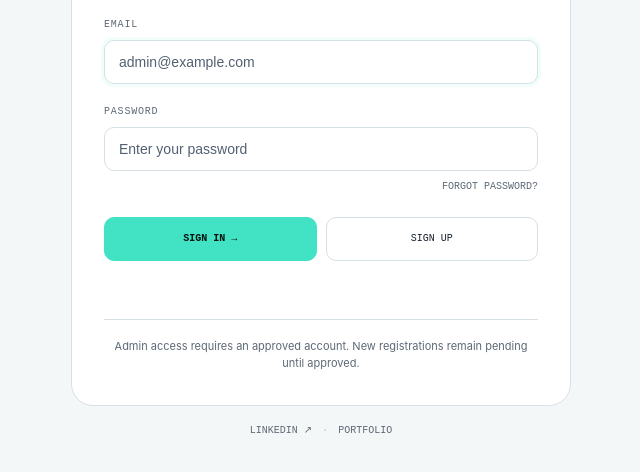
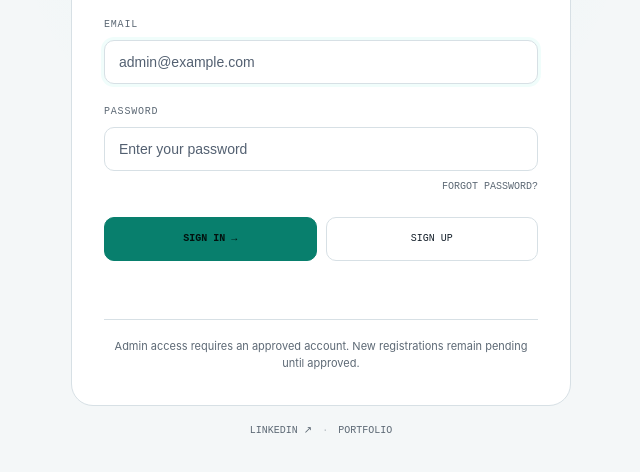
Before and after one commit to A23894843/A23894843, a website: page admin/login.html in a window 1280 px wide. Shown: the part 276-748 px from the top of the page, without its empty margins (319-959 px from the left). Drawn offline with nearby package versions, Linux system fonts and the light colour scheme.

Commit message:
Add files via upload

```diff
--- a/assets/theme-system.css
+++ b/assets/theme-system.css
@@ -43,6 +43,18 @@
     --p: #ffffff;
 }
 
+/* Compatibility aliases for pages that use their own semantic token names. */
+:root[data-theme="dark"],
+:root[data-theme="light"] {
+    --input: var(--input-bg);
+    --teal: var(--primary);
+    --red: var(--danger);
+    --accent: var(--primary);
+    --accent-dark: var(--primary-dark);
+    --error: var(--danger);
+    --success: var(--primary);
+}
+
 html {
     color-scheme: light dark;
 }
```
